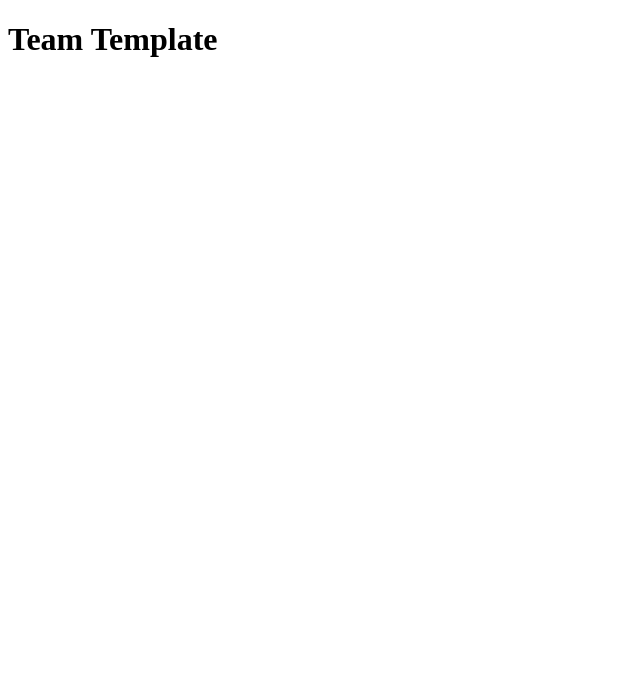
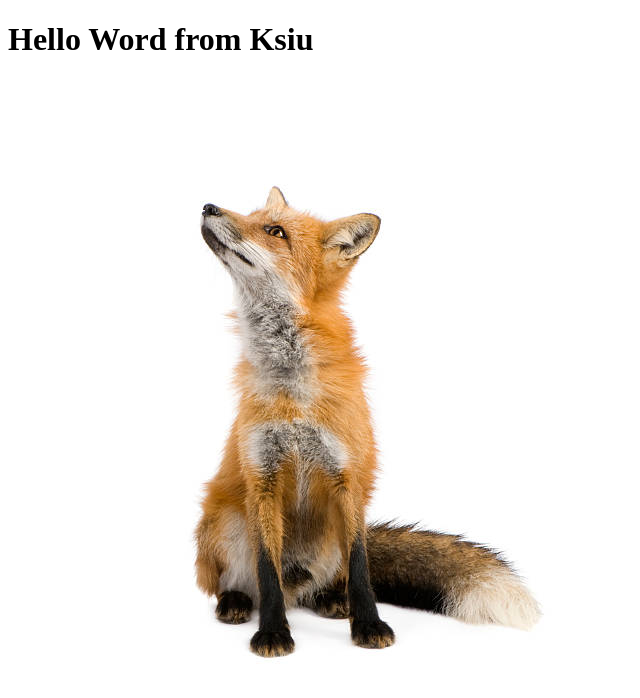
Before and after one commit to TinWeRiaN/HTML, a plain HTML site: page index.html in a window 1280 px wide. Shown: the whole page, without its empty margins (0-640 px from the left). Drawn offline with Linux system fonts and the light colour scheme.

Commit message:
Sample html code

```diff
--- a/index.html
+++ b/index.html
@@ -9,7 +9,8 @@
 </head>
 <body>
     <header>
-        <h1>Team Template</h1>
+        <h1>Hello Word from Ksiu</h1>
+        <img src="img/fox.jpg" alt="Fox">
     </header>
     <main>
 
```
Also changed, not shown: img/fox.jpg (added).
